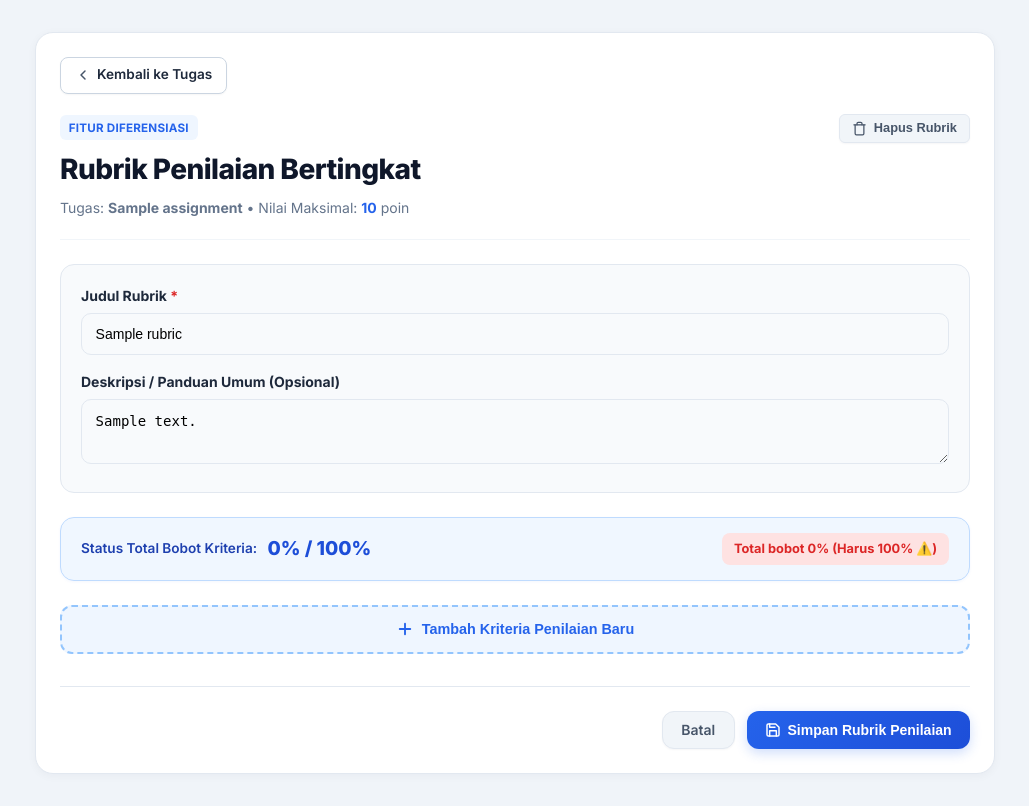
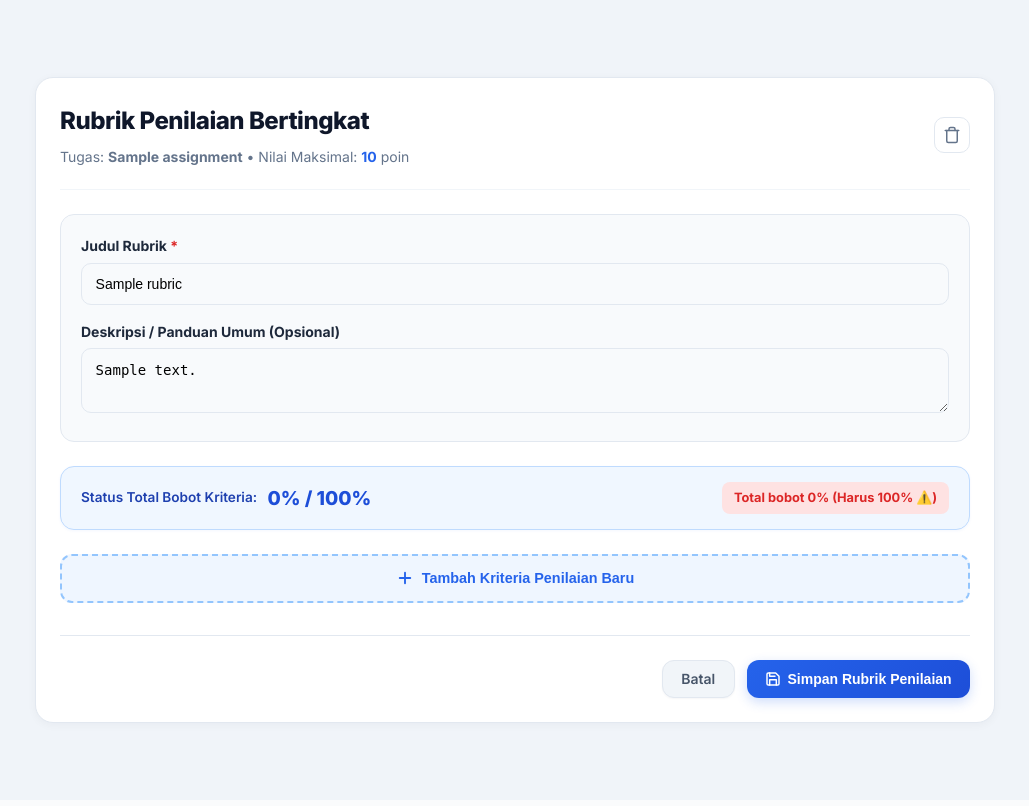
Before and after one commit to chikoci/kampuslms-kelompok-02, a Laravel app: template resources/views/rubrics/manage.blade.php in a window 1280 px wide. Shown: the whole page, without its empty margins (125-1154 px from the left). After the commit the page ends 728 px from the top, so only its background shows below. Run offline with Laravel 12, Linux system fonts and the light colour scheme; the template is opened without the code that fills it: most values are stand-ins (such as "Sample title", 1, 10 or a date in 2020).

Commit message:
style(rubric): selaraskan tampilan kelola rubrik dosen dan gunakan tombol hapus icon-only

```diff
--- a/resources/views/rubrics/manage.blade.php
+++ b/resources/views/rubrics/manage.blade.php
@@ -1,4 +1,7 @@
-<x-layout :title="'Kelola Rubrik - ' . $assignment->title . ' - KampusLMS'" :breadcrumbs="[
+<x-layout :title="'Kelola Rubrik - ' . $assignment->title . ' - KampusLMS'"
+    :backUrl="route('assignments.show', $assignment)"
+    :backLabel="'Kembali ke Tugas'"
+    :breadcrumbs="[
         ['label' => 'Dashboard', 'url' => route('dashboard')],
         ['label' => 'Mata Kuliah', 'url' => route('courses.index')],
         ['label' => $assignment->course->name, 'url' => route('courses.show', $assignment->course)],
@@ -7,21 +10,10 @@
     ]">
 
     <div class="card-modern rubric-manage-card">
-        {{-- Tombol Navigasi Kembali --}}
-        <div style="margin-bottom: 1.25rem;">
-            <a href="{{ route('assignments.show', $assignment) }}" class="btn-back-action" style="display: inline-flex; align-items: center; gap: 0.4rem; text-decoration: none;">
-                <svg width="16" height="16" viewBox="0 0 24 24" fill="none" stroke="currentColor" stroke-width="2.2" stroke-linecap="round" stroke-linejoin="round">
-                    <path d="m15 18-6-6 6-6"/>
-                </svg>
-                <span>Kembali ke Tugas</span>
-            </a>
-        </div>
-
         {{-- Header Halaman --}}
-        <div style="display: flex; justify-content: space-between; align-items: flex-start; margin-bottom: 1.5rem; padding-bottom: 1.25rem; border-bottom: 1px solid #f1f5f9; flex-wrap: wrap; gap: 1rem;">
+        <div style="display: flex; justify-content: space-between; align-items: center; margin-bottom: 1.5rem; padding-bottom: 1.25rem; border-bottom: 1px solid #f1f5f9; flex-wrap: wrap; gap: 1rem;">
             <div>
-                <span class="badge-code-modern" style="margin-bottom: 0.4rem; display: inline-block;">FITUR DIFERENSIASI</span>
-                <h1 style="font-size: 1.75rem; font-weight: 800; color: #0f172a; margin: 0 0 0.35rem 0; letter-spacing: -0.02em;">
+                <h1 style="font-size: 1.5rem; font-weight: 800; color: #0f172a; margin: 0 0 0.35rem 0; letter-spacing: -0.02em;">
                     Rubrik Penilaian Bertingkat
                 </h1>
                 <p style="color: #64748b; font-size: 0.875rem; margin: 0;">
@@ -33,13 +25,12 @@
                 <form action="{{ route('assignments.rubric.destroy', $assignment) }}" method="POST" onsubmit="return confirm('Apakah Anda yakin ingin menghapus rubrik ini?');" style="margin: 0;">
                     @csrf
                     @method('DELETE')
-                    <button type="submit" class="btn btn-secondary btn-sm" style="background: #fef2f2; color: #dc2626; border: 1px solid #fecaca; padding: 0.5rem 0.95rem; border-radius: 8px; font-weight: 700; cursor: pointer; display: inline-flex; align-items: center; gap: 0.35rem;">
-                        <svg width="15" height="15" viewBox="0 0 24 24" fill="none" stroke="currentColor" stroke-width="2" stroke-linecap="round" stroke-linejoin="round">
+                    <button type="submit" class="btn-icon-action delete" title="Hapus Rubrik" style="width: 36px; height: 36px; border-radius: 10px;">
+                        <svg width="18" height="18" viewBox="0 0 24 24" fill="none" stroke="currentColor" stroke-width="2" stroke-linecap="round" stroke-linejoin="round">
                             <path d="M3 6h18"/>
                             <path d="M19 6v14c0 1-1 2-2 2H7c-1 0-2-1-2-2V6"/>
                             <path d="M8 6V4c0-1 1-2 2-2h4c1 0 2 1 2 2v2"/>
                         </svg>
-                        <span>Hapus Rubrik</span>
                     </button>
                 </form>
             @endif
@@ -193,8 +184,12 @@
                     </div>
                 </div>
                 <div class="level-action-col" style="text-align: right;">
-                    <button type="button" class="btn-remove-level" title="Hapus Level" style="background: #fef2f2; border: 1px solid #fee2e2; color: #ef4444; border-radius: 8px; width: 32px; height: 32px; display: inline-flex; align-items: center; justify-content: center; font-size: 1.15rem; cursor: pointer; transition: all 0.15s ease;">
-                        &times;
+                    <button type="button" class="btn-icon-action delete btn-remove-level" title="Hapus Tingkat" style="width: 30px; height: 30px; border-radius: 8px;">
+                        <svg width="14" height="14" viewBox="0 0 24 24" fill="none" stroke="currentColor" stroke-width="2" stroke-linecap="round" stroke-linejoin="round">
+                            <path d="M3 6h18"/>
+                            <path d="M19 6v14c0 1-1 2-2 2H7c-1 0-2-1-2-2V6"/>
+                            <path d="M8 6V4c0-1 1-2 2-2h4c1 0 2 1 2 2v2"/>
+                        </svg>
                     </button>
                 </div>
             `;
@@ -214,23 +209,20 @@
         function createCriterionCard(cIdx, data = {}) {
             const card = document.createElement('div');
             card.className = 'criterion-card-modern';
+            const currentPosition = document.querySelectorAll('.criterion-card-modern').length + 1;
 
             card.innerHTML = `
                 <input type="hidden" name="criteria[${cIdx}][id]" value="${data.id || ''}">
-                <div style="display: flex; justify-content: space-between; align-items: center; margin-bottom: 1rem; border-bottom: 1px solid #f1f5f9; padding-bottom: 0.75rem; flex-wrap: wrap; gap: 0.5rem;">
-                    <div style="display: flex; align-items: center; gap: 0.5rem;">
-                        <span class="badge" style="background: #2563eb; color: #ffffff; padding: 0.25rem 0.65rem; border-radius: 6px; font-weight: 800; font-size: 0.75rem;">
-                            Kriteria #${cIdx + 1}
+                <div style="display: flex; justify-content: space-between; align-items: center; margin-bottom: 1rem; border-bottom: 1px solid #f1f5f9; padding-bottom: 0.75rem; gap: 0.5rem;">
+                    <span class="badge criterion-badge-label" style="background: #eff6ff; color: #1d4ed8; border: 1px solid #bfdbfe; padding: 0.25rem 0.65rem; border-radius: 6px; font-weight: 800; font-size: 0.8rem;">
+                        Kriteria #${currentPosition}
                     </span>
-                        <h4 style="margin: 0; font-size: 0.95rem; font-weight: 800; color: #0f172a;">Pengaturan Aspek Penilaian</h4>
-                    </div>
-                    <button type="button" class="btn-remove-criterion" style="background: #fef2f2; border: 1px solid #fecaca; color: #dc2626; border-radius: 8px; padding: 0.35rem 0.75rem; font-size: 0.8rem; font-weight: 700; cursor: pointer; display: inline-flex; align-items: center; gap: 0.3rem;">
-                        <svg width="14" height="14" viewBox="0 0 24 24" fill="none" stroke="currentColor" stroke-width="2" stroke-linecap="round" stroke-linejoin="round">
+                    <button type="button" class="btn-icon-action delete btn-remove-criterion" title="Hapus Kriteria" style="width: 32px; height: 32px; border-radius: 8px;">
+                        <svg width="15" height="15" viewBox="0 0 24 24" fill="none" stroke="currentColor" stroke-width="2" stroke-linecap="round" stroke-linejoin="round">
                             <path d="M3 6h18"/>
                             <path d="M19 6v14c0 1-1 2-2 2H7c-1 0-2-1-2-2V6"/>
                             <path d="M8 6V4c0-1 1-2 2-2h4c1 0 2 1 2 2v2"/>
                         </svg>
-                        <span>Hapus Kriteria</span>
                     </button>
                 </div>
 
@@ -312,6 +304,12 @@
                     return;
                 }
                 card.remove();
+                document.querySelectorAll('.criterion-card-modern').forEach((cCard, idx) => {
+                    const badge = cCard.querySelector('.criterion-badge-label');
+                    if (badge) {
+                        badge.textContent = `Kriteria #${idx + 1}`;
+                    }
+                });
                 updateWeightSummary();
             });
 
```
Lines whose indentation alone changed are shown as unchanged.
